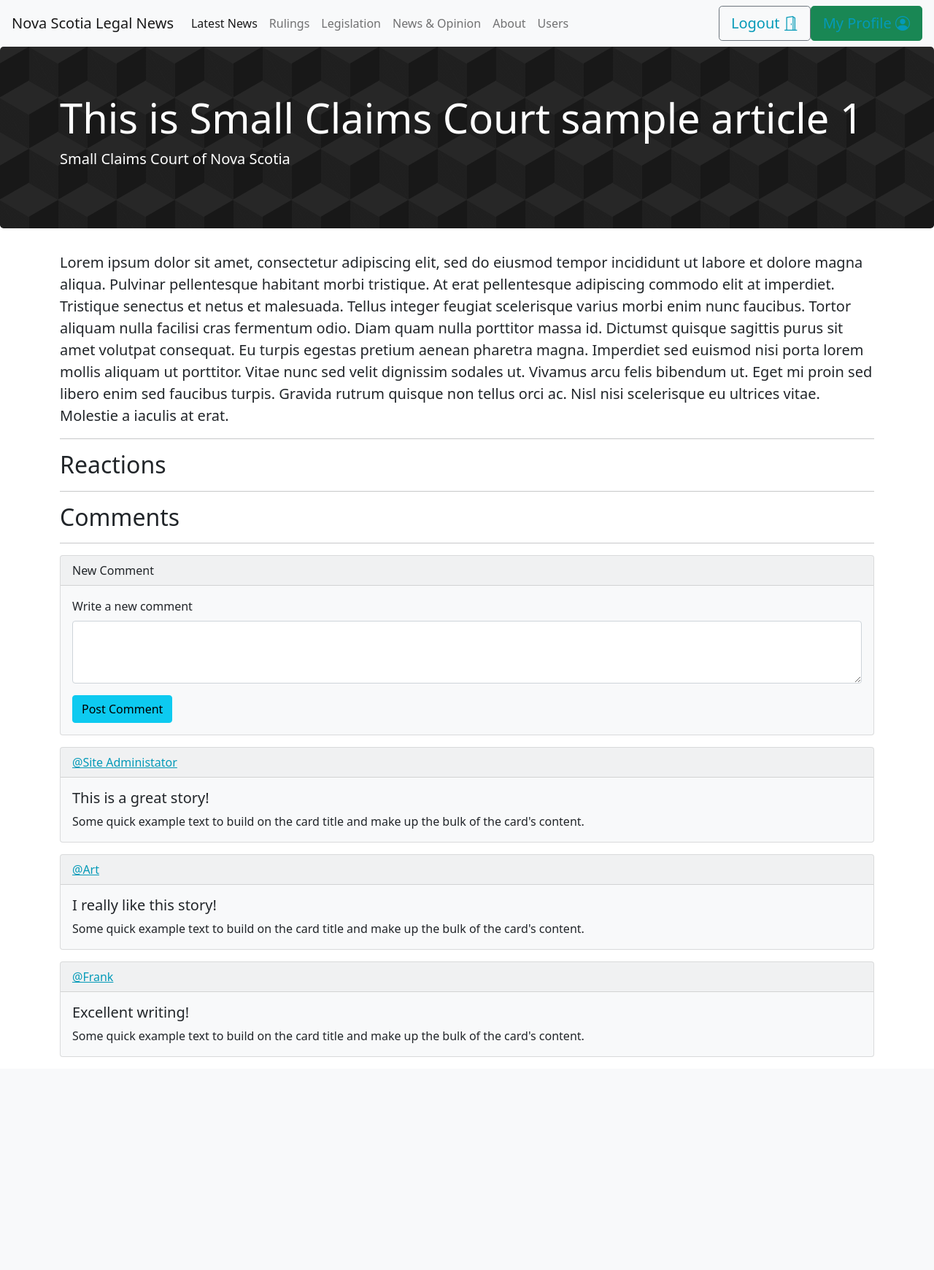
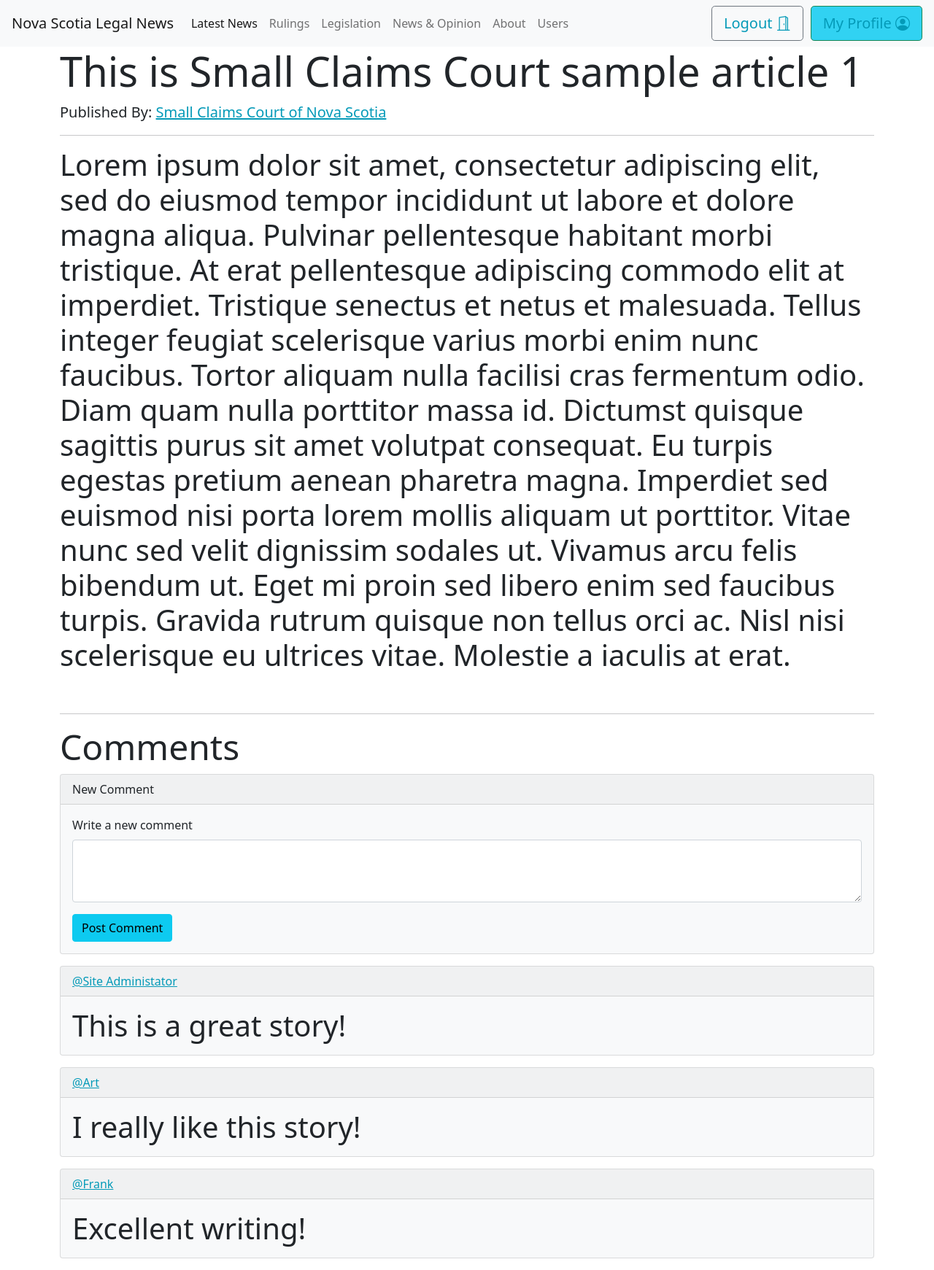
Before and after one commit to LiamOsler/NewsWebsite, a PHP site: page /article.php?articleID=1 in a window 1280 px wide. Shown: the whole page at 73% size. Before the commit the page ends 1449 px from the top, so only its background shows below. Run offline with PHP 8.4, Linux system fonts and the light colour scheme; a user stored in the database is signed in; data comes from the database, SQL or seed files in the repository; some libraries are stand-ins or nearby versions.

Commit message:
changes to the article and user displays

```diff
--- a/website/css/main.css
+++ b/website/css/main.css
@@ -57,9 +57,15 @@ background: rgba(0, 0, 0, 0.2);
 .jumbotron p{
     color: white;
 }
+
 .card{
     margin-bottom: 1em;
 }
+
+.card:hover {
+    box-shadow: 0 0 11px rgba(33,33,33,.2);
+}
+
 .form-check-label {
     color: white;
 }
@@ -69,6 +75,28 @@ background: rgba(0, 0, 0, 0.2);
     width: 100%;
 }
 
-.card:hover {
-    box-shadow: 0 0 11px rgba(33,33,33,.2);
-  }
+.btn-success{
+    background-color: rgb(49, 210, 242)!important;
+    color: black !important;
+}
+
+.btn{
+    /* float: right; */
+}
+
+.btn-success a:hover{
+    color: white;
+}
+
+#profile-button, #login-button, #logout-button, #newuser-button{
+    margin-left: .5em !important;
+    float: right;
+}
+
+#logout-button:hover{
+    background-color: rgb(255, 183, 0);
+}
+
+#logout-button:active + a{
+    color: white;
+}
--- a/website/inc/components/articledisplay.php
+++ b/website/inc/components/articledisplay.php
@@ -1,4 +1,7 @@
 <?php
+  if(empty($_GET["articleID"])){
+    header("Location: index.php");
+  }
   $articleID = $_GET["articleID"];
 
   $querySQL = "   SELECT * FROM articles
@@ -8,29 +11,29 @@
   $result = $dbconn->query($querySQL);
   foreach($result as $article){
 ?>
-
   <!--Edited by Adam Melvin - B00597004-->
-<div class="jumbotron">
   <div class="container">
+    <div class = "row">
+      <div class = "col-md-12">
       <h1 class="display-4"><?php echo($article["articleHeadline"]); ?></h1>
-        <p class="lead"><?php echo($article["outletName"]); ?></p>
+      <p class="lead">Published By: <a href = "#"><?php echo($article["outletName"]); ?></a></p>
+      <hr>
+      <p class="display-6"><?php echo($article["articleText"]); ?></p>
+      <br>
+      <hr>
       </div>
-</div>
-<div class="container">
-    <p class="lead"><?php echo($article["articleText"]); ?></p>
-    <hr>
   <?php
   }
 ?>
-    <h2>Reactions</h2>
-    <hr>
-
-    <h2>Comments</h2>
-    <hr>
+<div class = "col-md-12">
+    <h4 class="display-5">Comments</h2>
+</div>
 <?php
   // If the user is logged in, display form for submitting comments
+
   if(isset($_SESSION["userID"])) {
 ?>
+<div class = "col-md-12">
   <div class="card bg-light mb-3">
     <div class="card-header">New Comment</a></div>
     <div class="card-body">
@@ -42,6 +45,7 @@
         <input type="text" name="comment-article-id" id="comment-article-id" value="<?php echo $articleID; ?>" hidden>
         <button class="btn btn-info" type="submit" name="post-comment" action="postcomment.php" method="POST">Post Comment</button>
       </form>
+    </div>
   </div>
 </div>
 
@@ -56,18 +60,22 @@
                   AND articles.articleID = {$articleID}";
 
   $result = $dbconn->query($querySQL);
+  $resultCount = 0;
+
   foreach($result as $comment){
+    $resultCount++;
       ?>
-
+        <div class = "col-lg-12">
           <div class="card bg-light mb-3">
             <div class="card-header"><a href = "users.php?userID=<?php echo($comment["commenterID"]); ?>">@<?php echo($comment["userName"]); ?></a></div>
             <div class="card-body">
-      <h5 class="card-title"><?php echo($comment["commentText"]); ?></h5>
-      <p class="card-text">Some quick example text to build on the card title and make up the bulk of the card's content.</p>
+              <p class="card-text display-6"><?php echo($comment["commentText"]); ?></p>
             </div>
           </div>
-
+        </div>
         <?php
         }
       ?>
     </div>
+  </div>
+</div>
--- a/website/inc/components/userdisplay.php
+++ b/website/inc/components/userdisplay.php
@@ -57,7 +57,7 @@
                     <path d="M2 2a2 2 0 0 1 2-2h8a2 2 0 0 1 2 2v12a2 2 0 0 1-2 2H4a2 2 0 0 1-2-2V2zm4.5 0a.5.5 0 0 0 0 1h3a.5.5 0 0 0 0-1h-3zM8 11a3 3 0 1 0 0-6 3 3 0 0 0 0 6zm5 2.755C12.146 12.825 10.623 12 8 12s-4.146.826-5 1.755V14a1 1 0 0 0 1 1h8a1 1 0 0 0 1-1v-.245z"/>
                     </svg>
                 <hr>
-                <a href="#" class="btn btn-lg btn-info">Follow</a>
+                <a href="#" id ="follow-button" class="btn btn-lg btn-info">Follow</a>
 
                 </div>
             </div>
--- a/website/inc/header.php
+++ b/website/inc/header.php
@@ -61,15 +61,15 @@ include "db/functions.php";
     <?php
     if(isset($_SESSION["userName"])){
       ?>
-      <button  class="btn btn-outline-secondary btn-lg btn-lg"><a href="logout.php" style = "text-decoration: none">Logout <i class="bi-door-open" style="font-size: 1em"></i></i></a>  </button>
-        <button  class="btn btn-success btn-lg"><a href="users.php?userID=<?php echo($_SESSION["userID"])?>" style = "text-decoration: none">My Profile <i class="bi-person-circle" style="font-size: 1em"></i></i></a>  </button>
+      <button id="logout-button" class="btn btn-outline-secondary btn-lg btn-lg"><a href="logout.php" style = "text-decoration: none">Logout <i class="bi-door-open" style="font-size: 1em"></i></i></a>  </button>
+        <button  id = "profile-button" class="btn btn-success btn-lg"><a href="users.php?userID=<?php echo($_SESSION["userID"])?>" style = "text-decoration: none">My Profile <i class="bi-person-circle" style="font-size: 1em"></i></i></a>  </button>
       </span>
       <?php
     }
     else{
       ?>
-      <button class="btn btn-outline-secondary btn-lg login-button"  data-toggle="modal" data-target="#newAccountModal">New User <i class="bi-person-plus" style="font-size: 1rem;"></i></button>
-      <button  class="btn btn-success btn-lg"  data-toggle="modal" data-target="#loginModal"> <a href="#" style = "text-decoration: none">Login &nbsp;<i class="bi-person-circle" style="font-size: 1em"></i></i></a>  </button>
+      <button id = "newuser-button" class="btn btn-outline-secondary btn-lg login-button"  data-toggle="modal" data-target="#newAccountModal">New User <i class="bi-person-plus" style="font-size: 1rem;"></i></button>
+      <button id = "login-button" class="btn btn-success btn-lg"  data-toggle="modal" data-target="#loginModal"> <a href="#" style = "text-decoration: none">Login &nbsp;<i class="bi-person-circle" style="font-size: 1em"></i></i></a>  </button>
 
       <?php
     }
```
Also changed, not shown: website/loginfailed.php (+23 -0 lines). Lines whose indentation alone changed are shown as unchanged.
